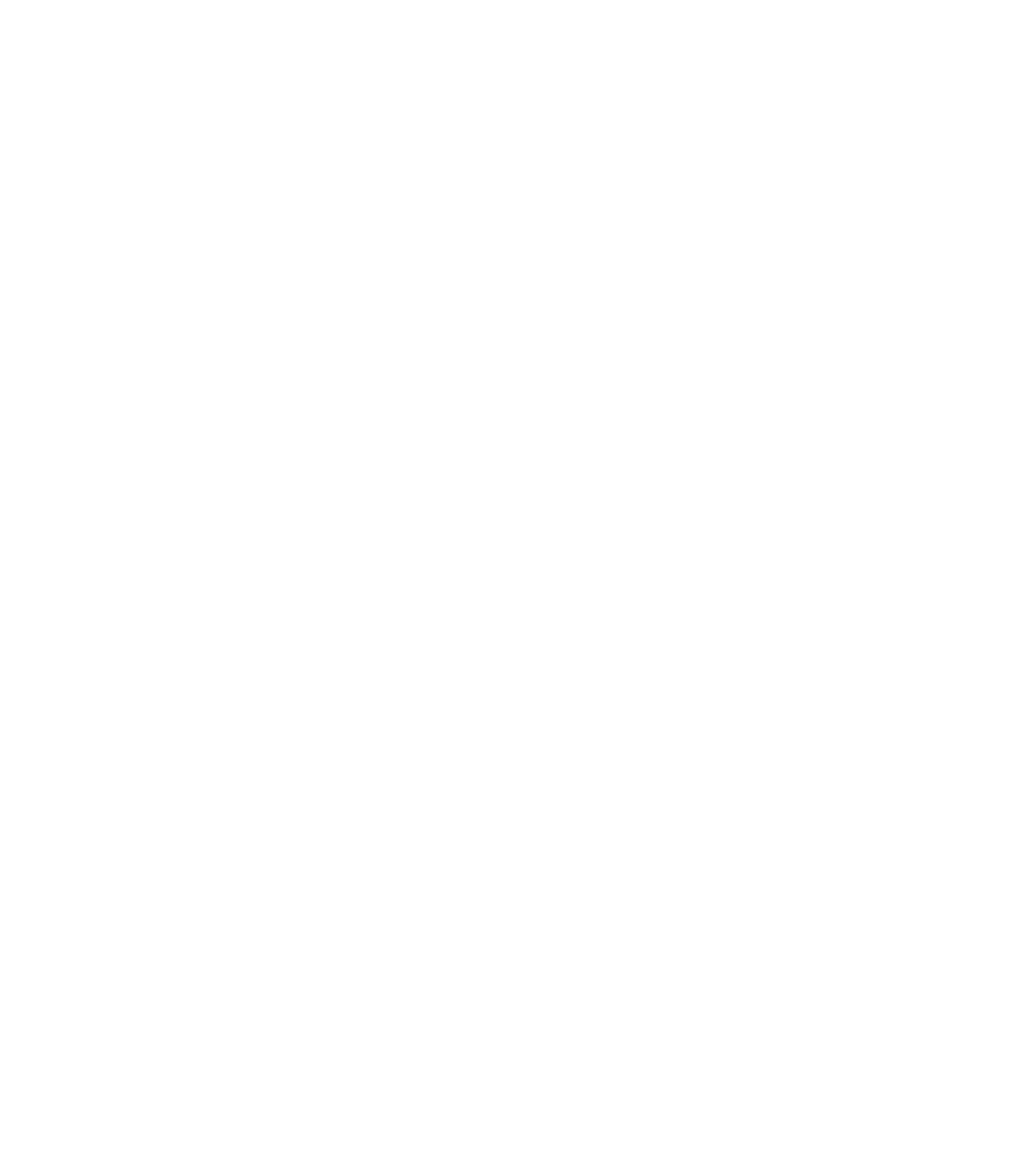
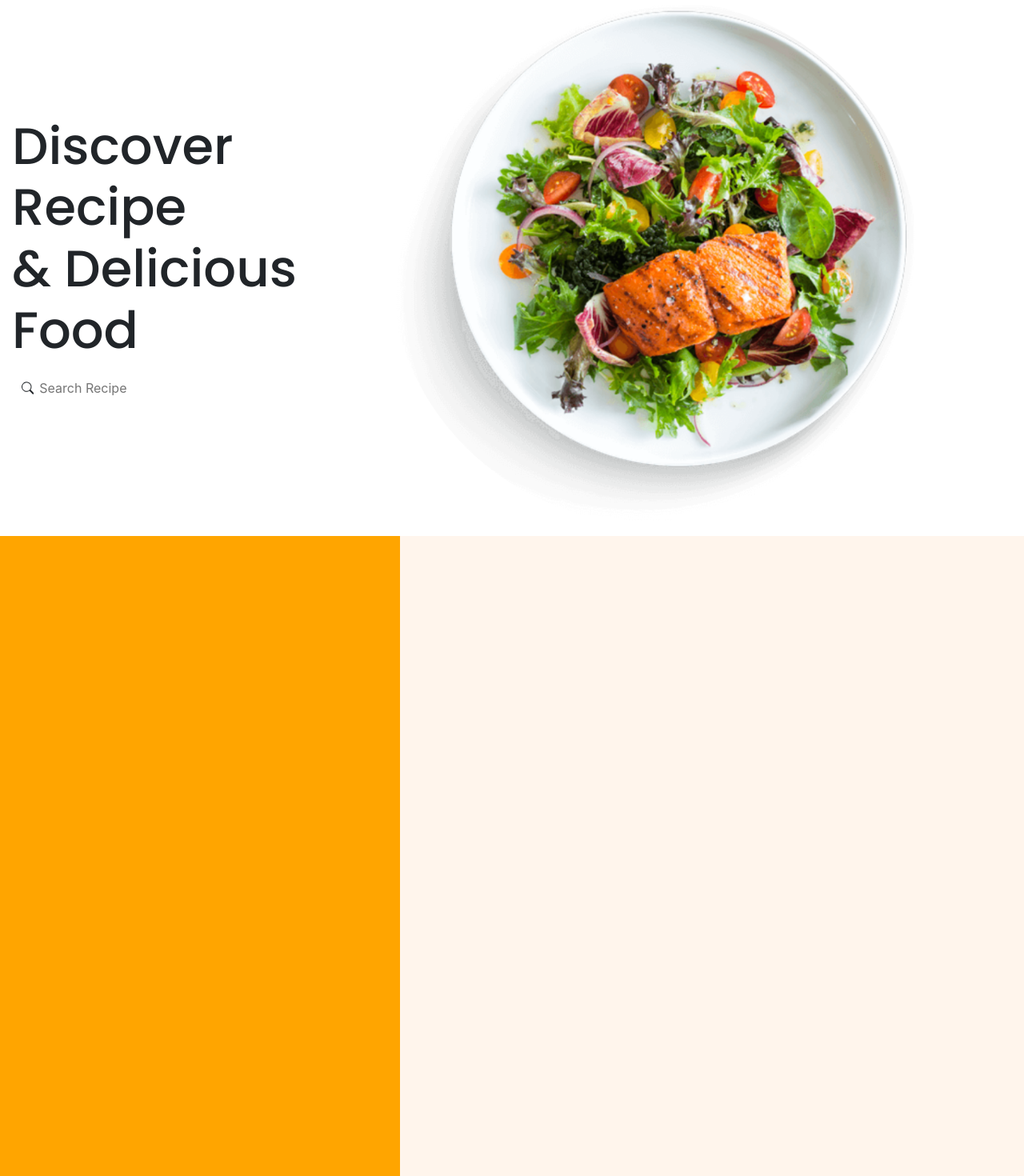
Before and after one commit to sayarama/food-recipe, a React (Create React App) app: page / in a window 1280 px wide. Shown: the part 91-1561 px from the top of the page at 80% size. Before the commit the page ends 800 px from the top, so only its background shows below. Built offline with nearby package versions, Linux system fonts and the light colour scheme.

Commit message:
[Update] Home Pages

```diff
--- a/package.json
+++ b/package.json
@@ -8,6 +8,7 @@
     "@testing-library/user-event": "^13.5.0",
     "react": "^18.2.0",
     "react-dom": "^18.2.0",
+    "react-icons": "^4.11.0",
     "react-router-dom": "^6.17.0",
     "react-scripts": "5.0.1",
     "web-vitals": "^2.1.4"
--- a/src/pages/Home.js
+++ b/src/pages/Home.js
@@ -3,16 +3,32 @@ import { Link } from 'react-router-dom'
 import Navbar from '../components/Navbar'
 import Footer from '../components/Footer'
 import "../style/Home.css"
+import {BsSearch} from 'react-icons/bs'
 
 function Home() {
   return (
     <>
+    <div className='main-box'>
     <Navbar/>
     <nav className='nav-box'>
         <div className='hero-left'>
+            <h1>Discover Recipe <br/> & Delicious Food</h1>
+            <div className='hero-input'>
+                <BsSearch/>
+                <input type='text' placeholder='Search Recipe'></input>
+            </div>
+        </div>
+        <div className='hero-right'>
+            <img src='/images/food-hero.png'/>
+        </div>
+    </nav>
+    </div>
+
+    <div className='background'>
+        <div className='orange-bar'>
 
         </div>
-    </nav>
+    </div>
     </>
 
   )
--- a/src/style/Home.css
+++ b/src/style/Home.css
@@ -1,3 +1,40 @@
-.nav-box{
-    background-color: red;
+.nav-box {
+    display: flex;
+    justify-content: space-around;
+    align-items: center;
+    padding: 15px;
 }
+
+.hero-left h1 {
+    font-size: 4em;
+    font-family: 'Poppins';
+}
+
+.hero-input input {
+    border: none;
+    width: 100%;
+}
+
+.hero-input {
+    background-color: white;
+    padding: 12px;
+    width: 110%;
+    border-radius: 15px;
+    display: flex;
+    align-items: center;
+    gap: 5px;
+}
+
+.hero-right img {
+    width: 85%;
+}
+
+.background {
+    background-color: #FFF5EC;
+}
+
+.orange-bar {
+    background-color: orange;
+    width: 500px;
+    height: 100vh;
+}
```
Also changed, not shown: 1 other file (tests, documents, lock files or other folders).
